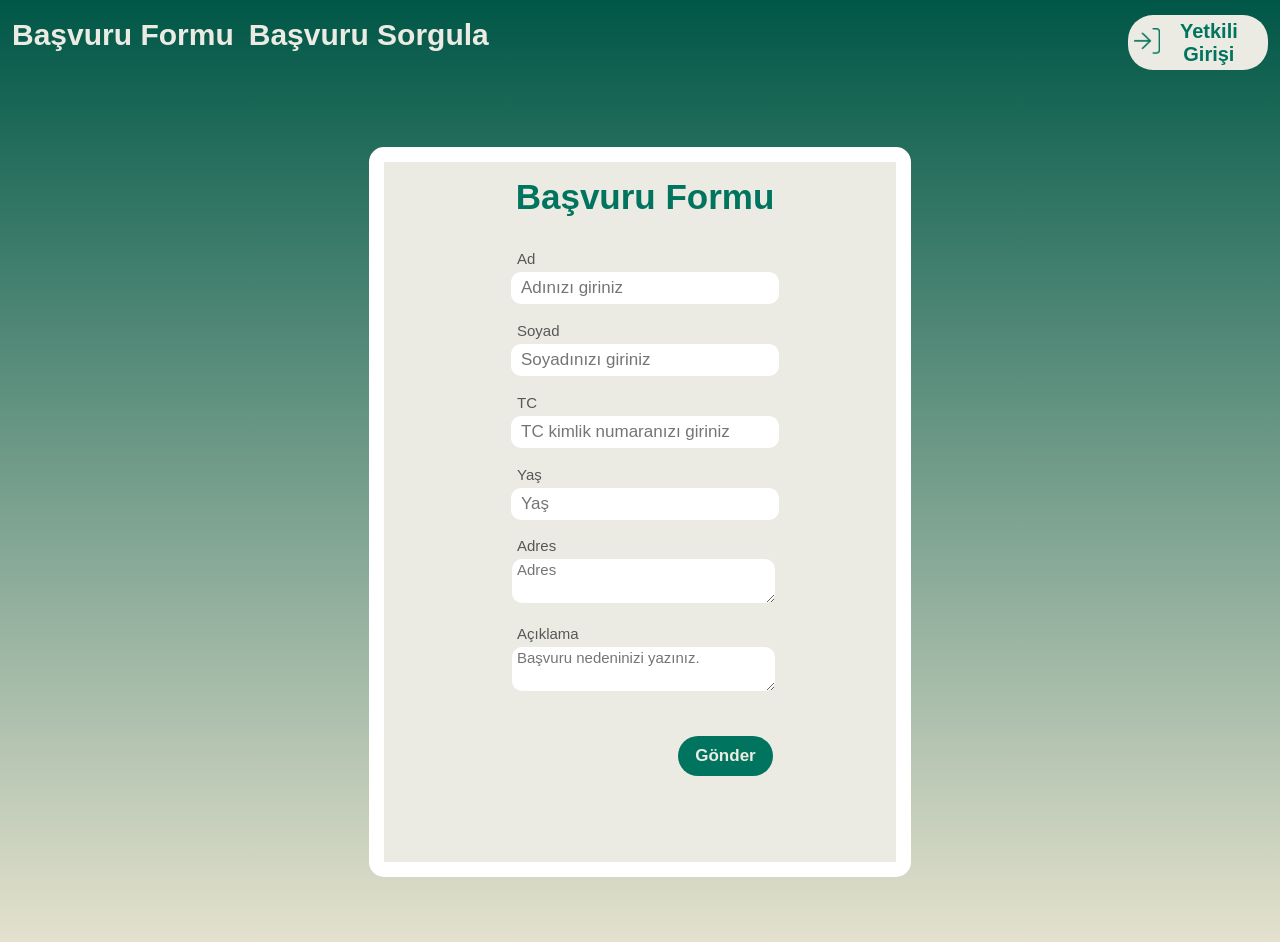
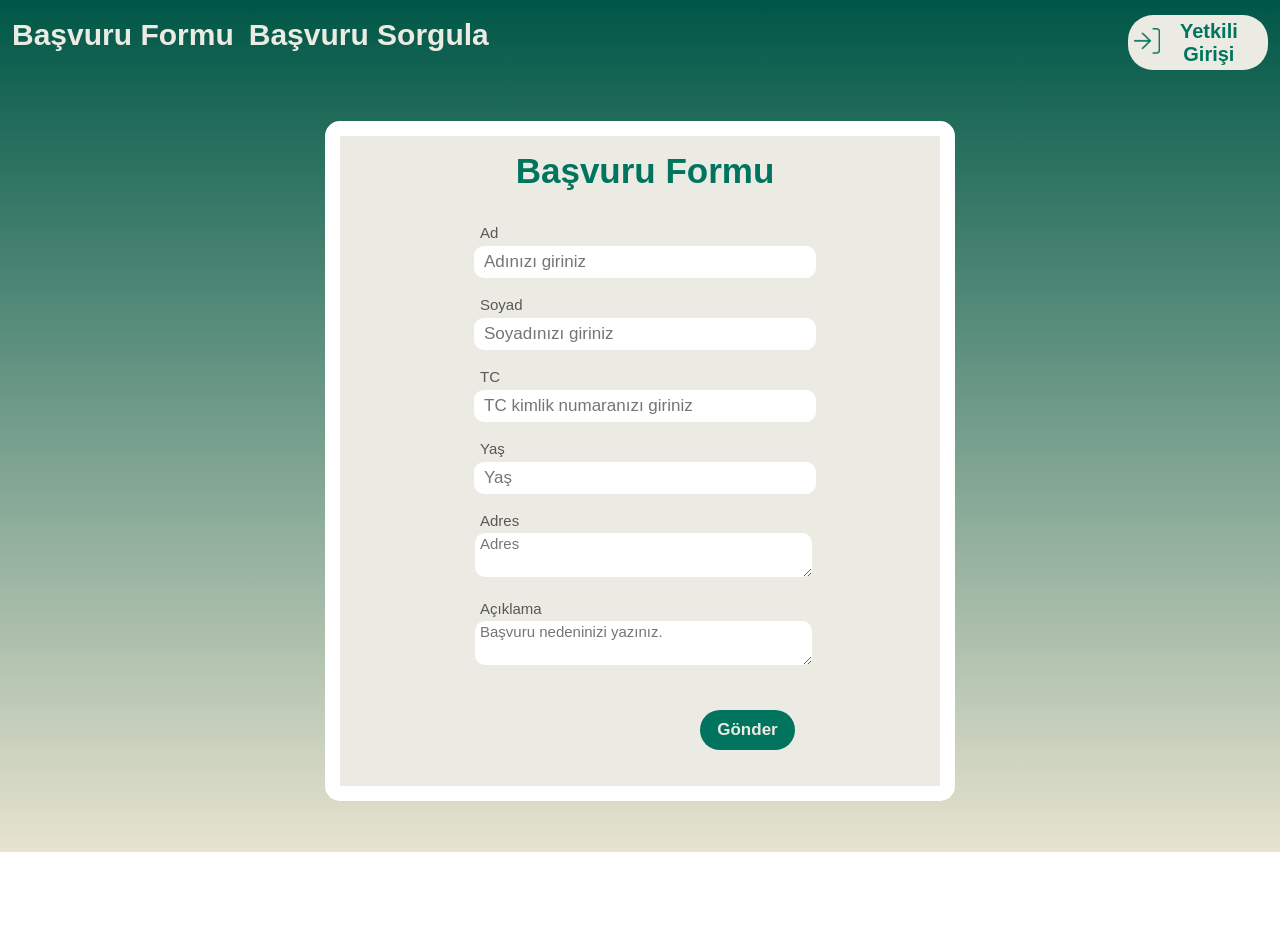
Before and after one commit to nmerveb/graduation-project-nmerveb, a React (Create React App) app: page /basvuru-olustur in a window 1280 px wide. Shown: the top 942 px of the page. After the commit the page ends 852 px from the top, so only its background shows below. Built offline with nearby package versions, Linux system fonts and the light colour scheme; no server answers.

Commit message:
Fix: Form width changed.

```diff
--- a/src/pages/Form/Form.module.css
+++ b/src/pages/Form/Form.module.css
@@ -1,19 +1,20 @@
 .FormContainer {
-  width: 40%;
-  min-height: 700px;
-  margin: 6%;
+  width: 600px;
+  min-height: 650px;
+  margin: 4%;
   border: 15px solid white;
   background-color: #ecebe3;
   border-radius: 15px;
   display: flex;
   align-items: center;
   flex-direction: column;
+
 }
 
 .FormTitle {
   margin: 10px 0 20px 10px;
   height: 50px;
-  width: 60%;
+  width: 70%;
   font: bold 35px Arial;
   color: #00745e;
   display: flex;
@@ -23,7 +24,7 @@
 
 .FormInputLabel {
   height: 3%;
-  width: 50%;
+  width: 55%;
   margin: 8px 0 5px 10px;
   font: 15px Arial;
   color: #575757;
@@ -32,7 +33,7 @@
 }
 .FormInput {
   height: 30px;
-  width: 50%;
+  width: 55%;
   font: 17px Arial;
   margin-left: 10px;
   padding-left: 10px;
@@ -49,7 +50,7 @@ input::-webkit-inner-spin-button {
 }
 .FormValidationError{
   height: 3%;
-  width: 50%;
+  width: 55%;
   margin: 5px 0 5px 10px;
   font: 15px Arial;
   color: red;
@@ -58,7 +59,7 @@ input::-webkit-inner-spin-button {
 }
 .InputDescriptionContainer {
   height: 80px;
-  width: 50%;
+  width: 55%;
   display: flex;
   flex-direction: column;
   margin: 8px 0 0px 0;
@@ -142,7 +143,7 @@ input::-webkit-inner-spin-button {
 
 @media only screen and (max-width: 1000px) {
   .FormContainer {
-    width: 80%;
+    width: 65%;
   }
   .ButtonContainer {
     height: 10%;
```
